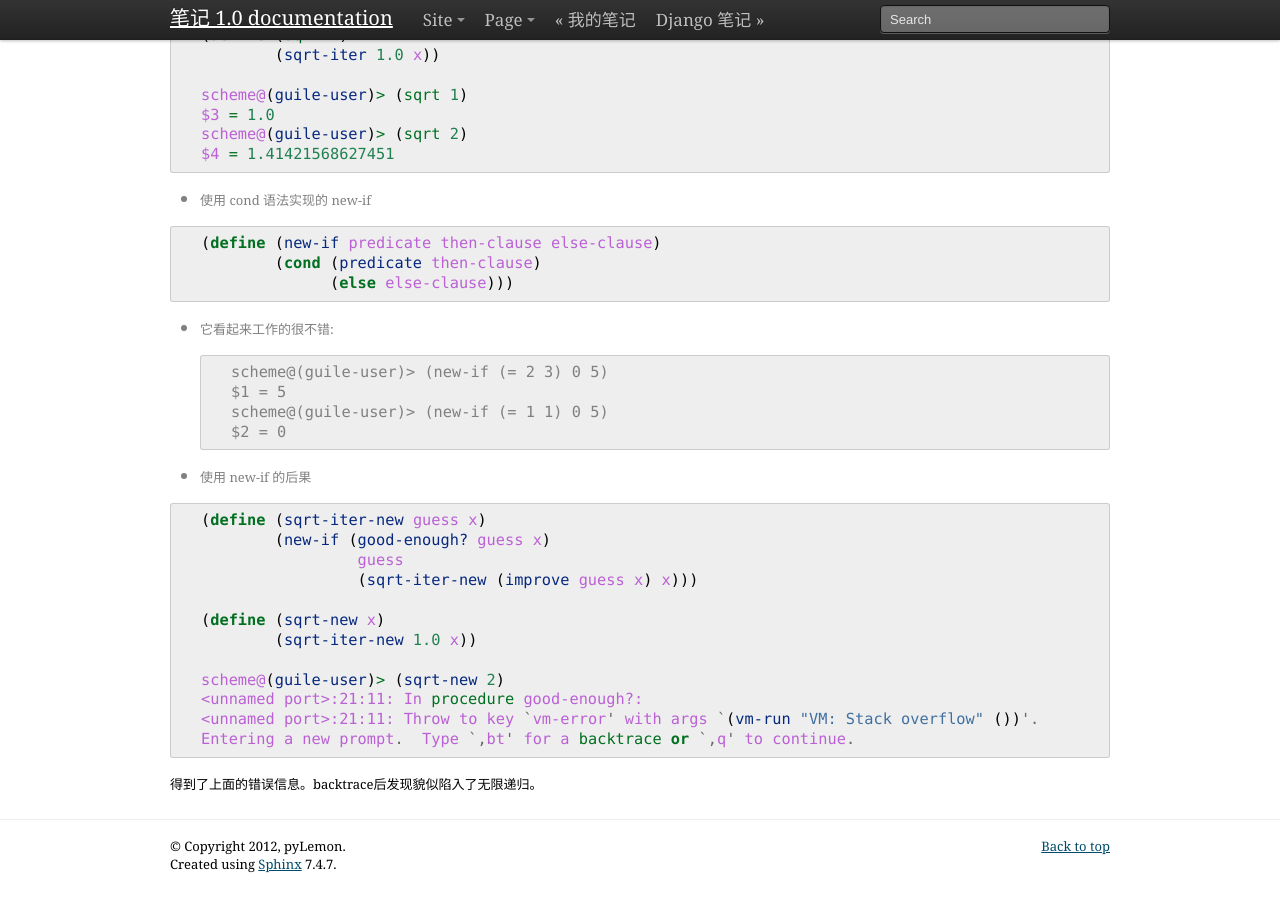
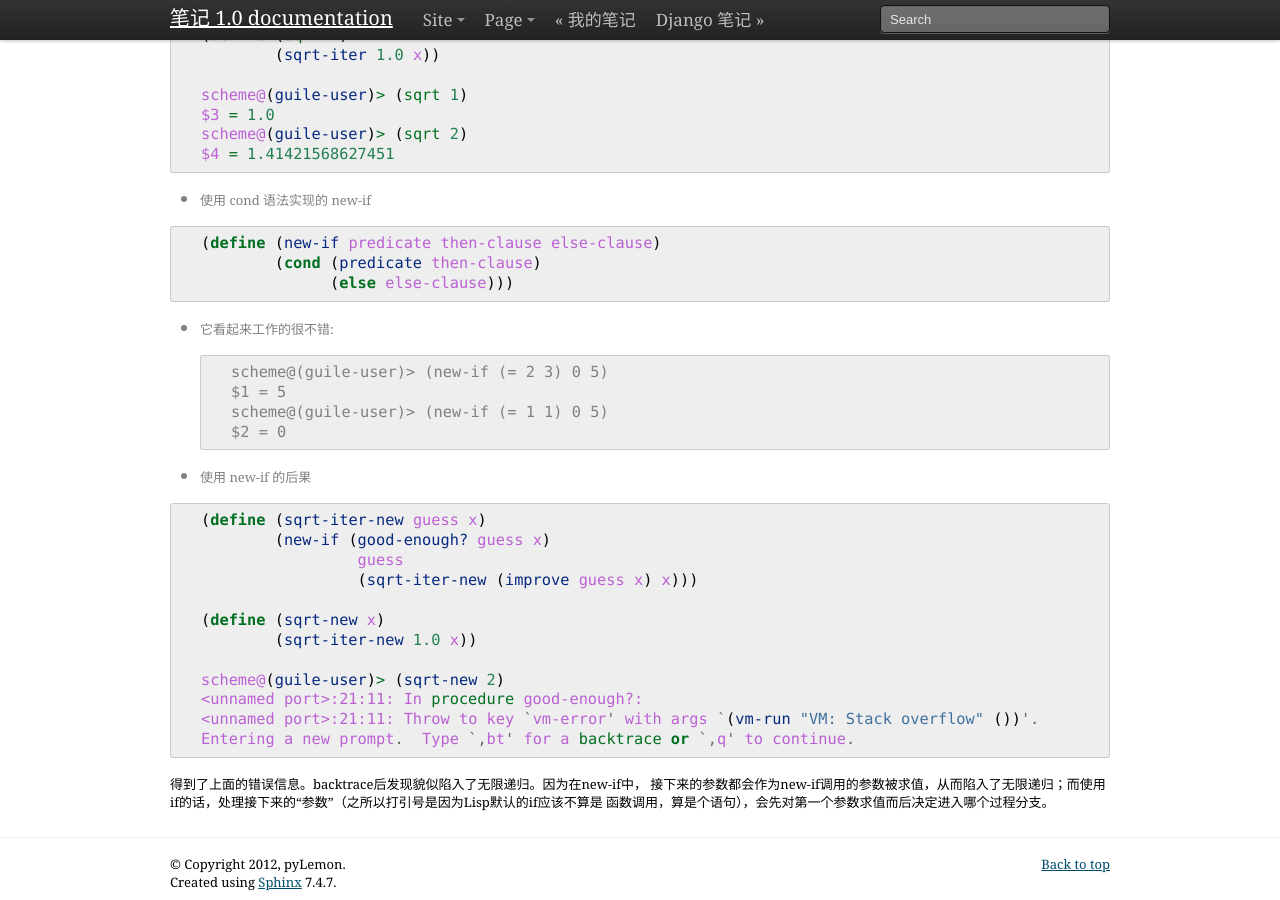
Before and after one commit to pylemon/notebook, a Sphinx documentation site: the page built from docs/sicp.rst, in a window 1280 px wide and 900 px high, scrolled down 2064 px. Built offline with Sphinx 7.4.7, drawn with Linux system fonts in a browser that asks for light colours.

```diff
--- a/docs/sicp.rst
+++ b/docs/sicp.rst
@@ -175,4 +175,7 @@ lisp 采用的是应用序求值，部分原因是这样可以避免对部分表
     <unnamed port>:21:11: Throw to key `vm-error' with args `(vm-run "VM: Stack overflow" ())'.
     Entering a new prompt.  Type `,bt' for a backtrace or `,q' to continue.
 
-得到了上面的错误信息。backtrace后发现貌似陷入了无限递归。
+得到了上面的错误信息。backtrace后发现貌似陷入了无限递归。因为在new-if中，
+接下来的参数都会作为new-if调用的参数被求值，从而陷入了无限递归；而使用
+if的话，处理接下来的“参数”（之所以打引号是因为Lisp默认的if应该不算是
+函数调用，算是个语句），会先对第一个参数求值而后决定进入哪个过程分支。
```
Also changed, not shown: README.rst (+15 -15 lines).
